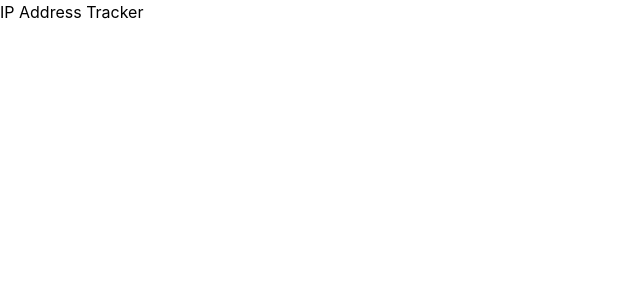
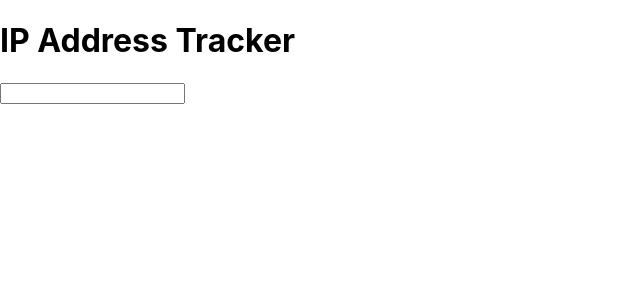
Before and after one commit to Kimbo0o/ip-address-tracker, a Next.js app: page / in a window 1280 px wide. Shown: the top 300 px of the page, without its empty margins (0-640 px from the left). Built offline with nearby package versions, Linux system fonts and the light colour scheme.

Commit message:
Removed tailwind

```diff
--- a/package.json
+++ b/package.json
@@ -18,7 +18,6 @@
     "autoprefixer": "^10.4.2",
     "eslint": "8.9.0",
     "eslint-config-next": "12.1.0",
-    "postcss": "^8.4.6",
-    "tailwindcss": "^3.0.23"
+    "postcss": "^8.4.6"
   }
 }
--- a/postcss.config.js
+++ /dev/null
@@ -1,6 +0,0 @@
-module.exports = {
-  plugins: {
-    tailwindcss: {},
-    autoprefixer: {},
-  },
-}
--- a/styles/globals.css
+++ b/styles/globals.css
@@ -1,7 +1,3 @@
-@tailwind base;
-@tailwind components;
-@tailwind utilities;
-
 html,
 body {
   padding: 0;
--- a/tailwind.config.js
+++ /dev/null
@@ -1,10 +0,0 @@
-module.exports = {
-  content: [
-    "./pages/**/*.{js,ts,jsx,tsx}",
-    "./components/**/*.{js,ts,jsx,tsx}",
-  ],
-  theme: {
-    extend: {},
-  },
-  plugins: [],
-};
```
Also changed, not shown: 1 other file (tests, documents, lock files or other folders).
